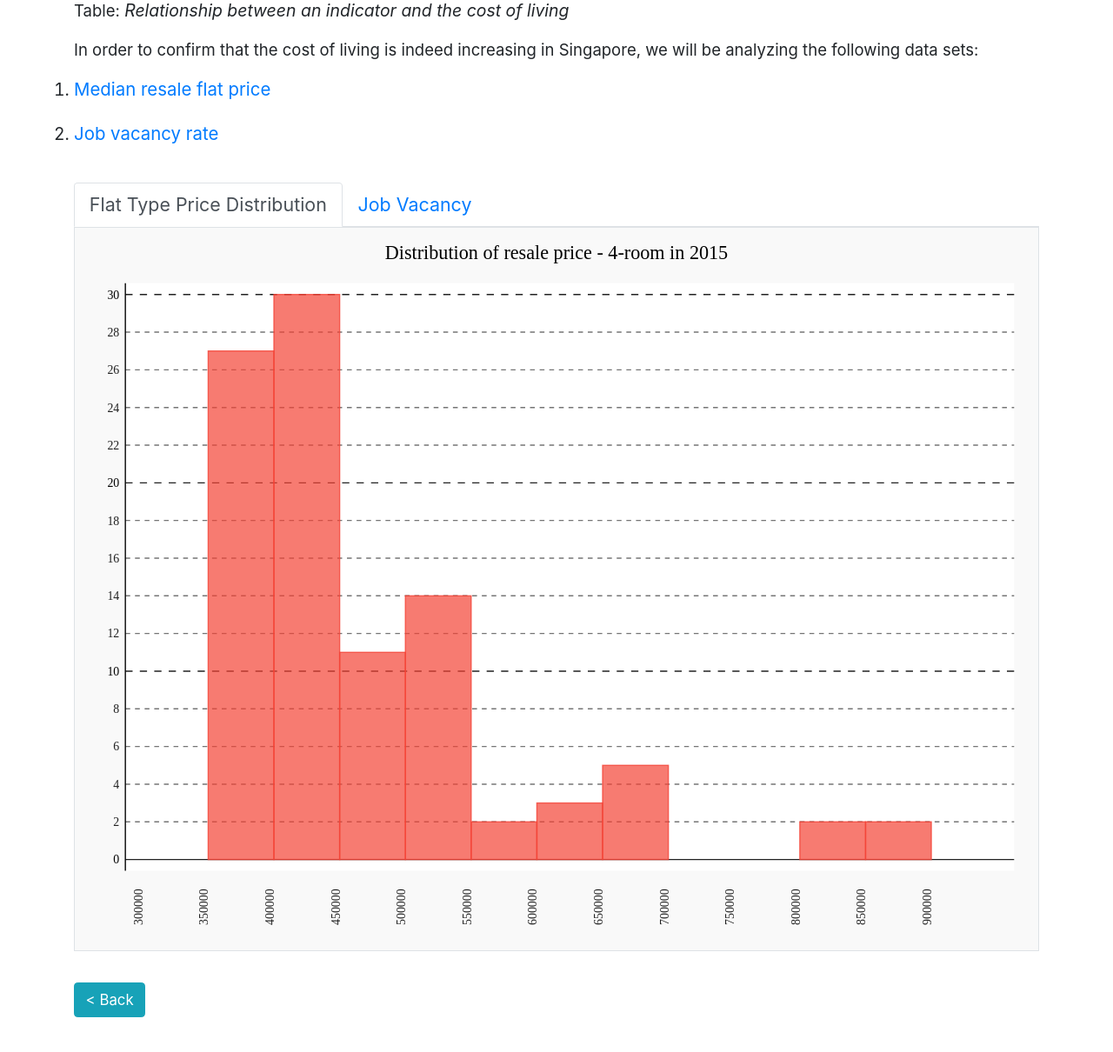
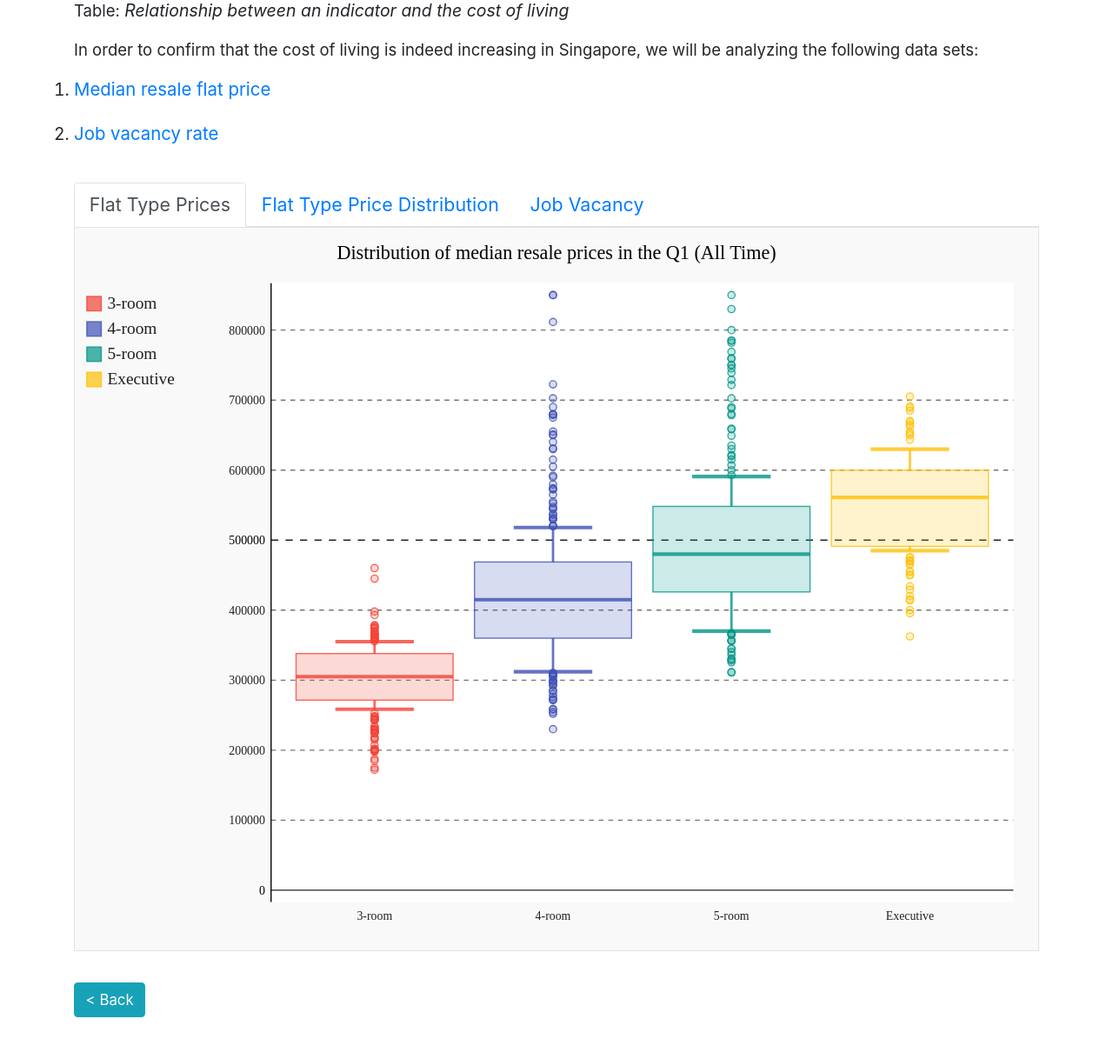
Before and after one commit to woojiahao/pds-analysis, a Flask app: page /cost_of_living in a window 1280 px wide. Shown: the part 384-1594 px from the top of the page at 87% size. Run offline with Flask 2, Linux system fonts and the light colour scheme; parts of the project's set-up code (start-up, migrations or seed data) failed here and were passed over; some libraries are stand-ins or nearby versions; some web fonts are replaced.

Commit message:
added box plot to page

```diff
--- a/app/templates/cost_of_living.html
+++ b/app/templates/cost_of_living.html
@@ -44,9 +44,15 @@
 	<div class="gallery">
 		<ul class="nav nav-tabs">
 			<li class="nav-item">
+				<a onclick="switchPlots('prices')"
+				   id="prices-tab"
+				   class="nav-link active"
+				   href="#">Flat Type Prices</a>
+			</li>
+			<li class="nav-item">
 				<a onclick="switchPlots('distribution')"
 				   id="distribution-tab"
-				   class="nav-link active"
+				   class="nav-link"
 				   href="#">Flat Type Price Distribution</a>
 			</li>
 			<li class="nav-item">
@@ -58,7 +64,13 @@
 		</ul>
 		<div class="charts">
 			<figure class="border plot"
-					id="distribution">
+					id="prices">
+				<embed type="image/svg+xml"
+					   src="{{ url_for('static', filename='images/plots/resale_price_distribution_box_Q1_all_time.svg') }}"/>
+			</figure>
+			<figure class="border plot"
+					id="distribution"
+					style="display: none;">
 				<embed type="image/svg+xml"
 					   src="{{ url_for('static', filename='images/plots/resale_price_distribution_4-room_2015.svg') }}"/>
 			</figure>
```
Also changed, not shown: app/static/images/plots/correlation_enrolment_live_birth_right.svg, app/static/images/plots/correlation_enrolment_live_birth_wrong.svg, app/static/images/plots/enrolment_both.svg, app/static/images/plots/enrolment_female.svg, app/static/images/plots/enrolment_male.svg, app/static/images/plots/job_vacancy_rate.svg, app/static/images/plots/live_birth_bar.svg, app/static/images/plots/live_birth_line.svg, app/static/images/plots/occupation_bar.svg, app/static/images/plots/resale_price_distribution_4-room_2015.svg, app/static/images/plots/resale_price_distribution_box_Q1_all_time.svg, app/static/images/plots/working_non_working_live_births.svg.
